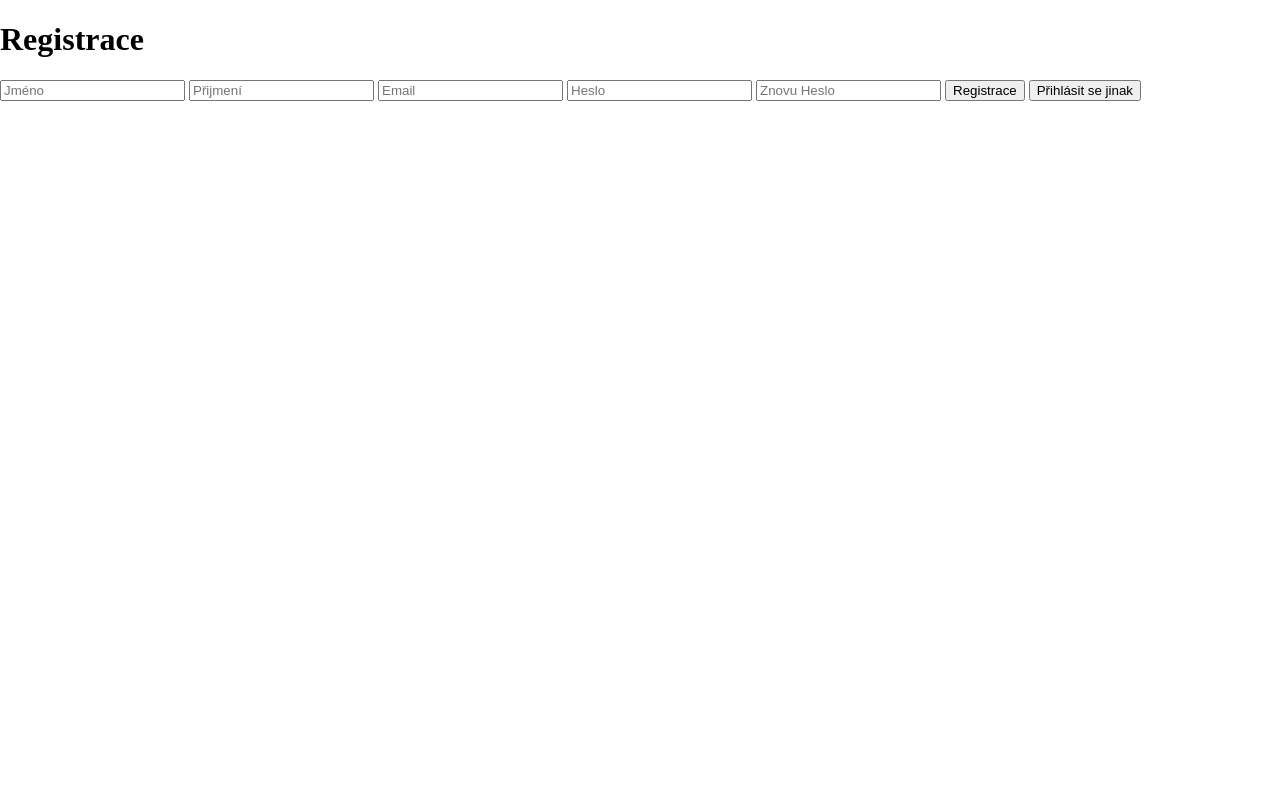
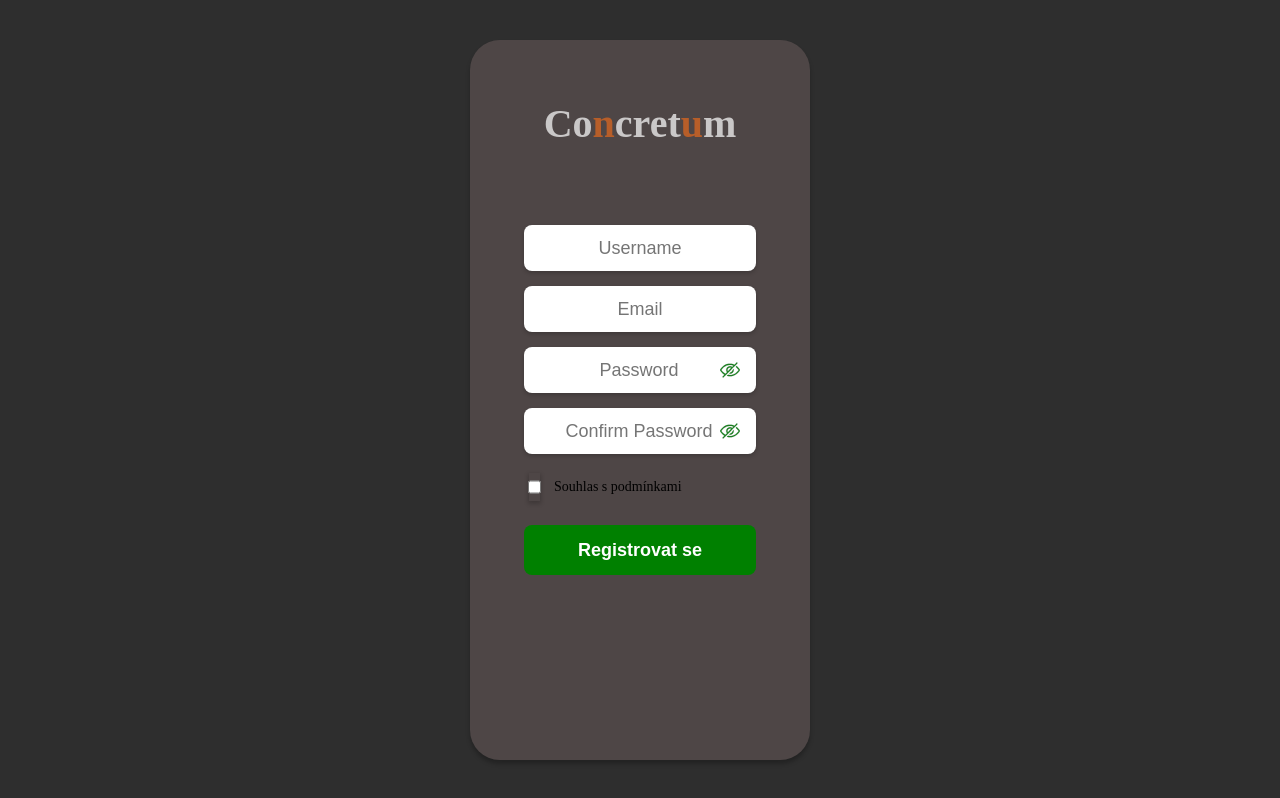
Before and after one commit to Trenclik/BETON, a SvelteKit app: page /Register in a window 1280 px wide. Built offline with nearby package versions, Linux system fonts and the light colour scheme.

Commit message:
Login-dokončen/Začal jsem Register-Nedokončený
U loginu mi chybí dodělat popisek u hesla že musí být vyplněný. Pokud narazíte na chybu dejte mi vědět na Teams nebo GitHub. Nebo jiné komunikační možnosti.

```diff
--- a/src/lib/Components/ShowHideButton.svelte
+++ b/src/lib/Components/ShowHideButton.svelte
@@ -1,6 +1,10 @@
 <script lang="ts">
-  // Svelte 5 - správná deklarace stavu
-  let { class: customClass, value = "" } = $props<{ class?: string, value?: string }>();
+  // Umožníme bindowání hodnoty
+  let { class: customClass, value = $bindable(""), name = "" } = $props<{
+    class?: string;
+    value?: string;
+    name?: string;
+  }>();
 
   const State = $state({ showPassword: false });
 
@@ -9,13 +13,12 @@
   function togglePassword() {
     State.showPassword = !State.showPassword;
   }
-
-  let password = $state("");
 </script>
 
 <main>
   <div class="password-container">
-    <input class="PaswwordInput {customClass}" {type} placeholder="Password" />
+    <input class="PasswordInput {customClass}" {type} placeholder="{name === 'confirm' ? 'Confirm Password' : 'Password'}"
+    bind:value />
     <button class="show-hide-password" onclick={togglePassword}>
       {#if State.showPassword}
         <!-- SVG pro view.svg -->
@@ -143,7 +146,7 @@
 
   .show-hide-password {
     position: absolute;
-    right: 10px;
+    right: 5px;
     background: transparent;
     border: none;
     cursor: pointer;
--- a/src/routes/Register/+page.svelte
+++ b/src/routes/Register/+page.svelte
@@ -1,19 +1,114 @@
 <script lang="ts">
+    import ShowHideButton from "$lib/Components/ShowHideButton.svelte";
+    import StylingPage from "$lib/Components/Styling-page.svelte";
 
-</script>
+    let password = $state("");
+    let confirmPassword = $state("");
+  </script>
 
-<main>
-    <div class="windowForLogin">
-        <h1>Registrace</h1>
-        <div class="inputsValue">
-            <input type="text" placeholder="Jméno">
-            <input type="text" placeholder="Přijmení">
-            <input type="email" placeholder="Email">
-            <input type="password" placeholder="Heslo">
-            <input type="password" placeholder="Znovu Heslo">
-            <input type="submit" value="Registrace">
-            <a href="./AnotherWayToLogin"><button class="AnotherWayToLogin">Přihlásit se jinak</button></a>
-            <!--<a href="./ForgetPassword">Zapomenuté heslo?</a>-->
+  <StylingPage />
+  <main>
+    <div class="register-section">
+      <div class="inputs">
+        <input class="username-input" type="text" placeholder="Username" />
+        <input class="email-input" type="email" placeholder="Email" />
+        <ShowHideButton bind:value={password} name="password" />
+        <ShowHideButton bind:value={confirmPassword} name="confirm" />
+        {#if password && confirmPassword && password !== confirmPassword}
+          <p class="error-message">Hesla se neshodují!</p>
+        {/if}
+        <div class="checkingForAgreement">
+          <input type="checkbox" id="souhlas" name="souhlas" />
+          <label for="souhlas">Souhlas s podmínkami</label>
         </div>
+      </div>
+      <button class="register-button">Registrovat se</button>
     </div>
-</main>
+  </main>
+
+  <style>
+    main {
+      display: flex;
+      justify-content: center;
+      align-items: center;
+      height: 100vh;
+    }
+
+    .register-section {
+      display: flex;
+      flex-direction: column;
+      justify-content: center;
+      align-items: center;
+      max-width: 400px;
+    }
+
+    .inputs {
+      width: 80%;
+      display: flex;
+      flex-direction: column;
+      gap: 15px;
+      margin-top: 0;
+    }
+
+    .error-message {
+      color: red;
+      font-size: 14px;
+      margin-top: -10px;
+      margin-bottom: -8px;
+    }
+
+    input {
+      height: 30px;
+      padding: 8px;
+      border-radius: 8px;
+      border: none;
+      font-size: 18px;
+      background: #ffffff;
+      color: #000;
+      box-shadow: 0 2px 4px rgba(0, 0, 0, 0.2);
+    }
+
+    input::placeholder {
+      text-align: center;
+      font-size: 18px;
+    }
+
+    .checkingForAgreement {
+      display: flex;
+      align-items: center;
+      gap: 10px;
+      font-size: 14px;
+    }
+
+    /* === Registrovací tlačítko === */
+    .register-button {
+      width: 80%;
+      height: 50px;
+      background: #008000;
+      color: white;
+      font-size: 18px;
+      font-weight: bold;
+      border: none;
+      border-radius: 8px;
+      cursor: pointer;
+      transition: background 0.3s ease-in-out;
+      margin-top: 20px;
+    }
+
+    .register-button:hover {
+      background: #006600;
+    }
+
+    /* === Responzivní design === */
+    @media (max-width: 500px) {
+      .register-section {
+        width: 90%;
+      }
+      input {
+        font-size: 16px;
+      }
+      .register-button {
+        font-size: 16px;
+      }
+    }
+  </style>
```
